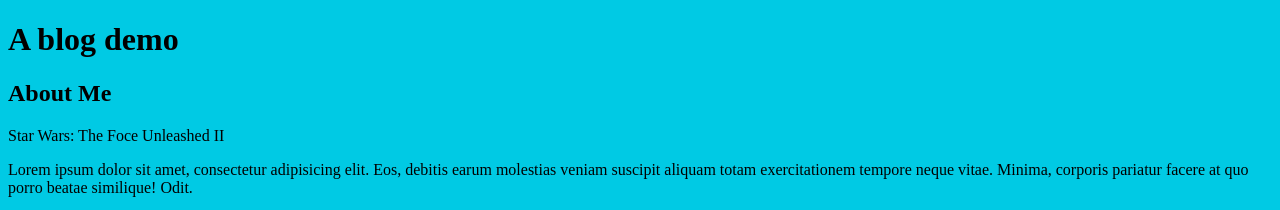
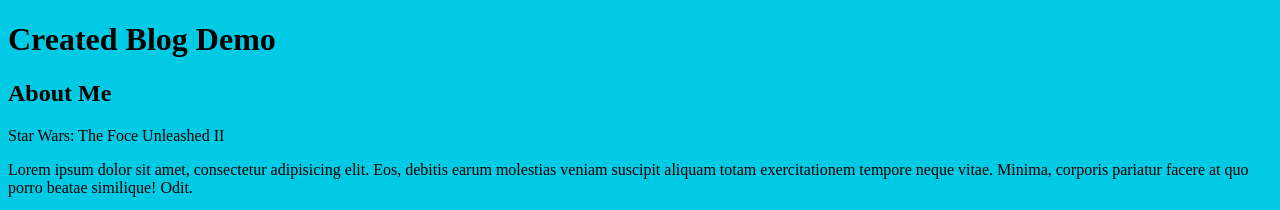
Before and after one commit to Pushkar-Singh-Rawat/Blog-Prototype, a plain HTML site: page index.html in a window 1280 px wide. Shown: the top 210 px of the page. Drawn offline with Linux system fonts and the light colour scheme.

Commit message:
updated heading h1

```diff
--- a/index.html
+++ b/index.html
@@ -10,7 +10,7 @@
 <body>
 
     <header>
-        <h1>A blog demo</h1>
+        <h1>Created Blog Demo</h1>
     </header>
 
     <div class="container">
```
